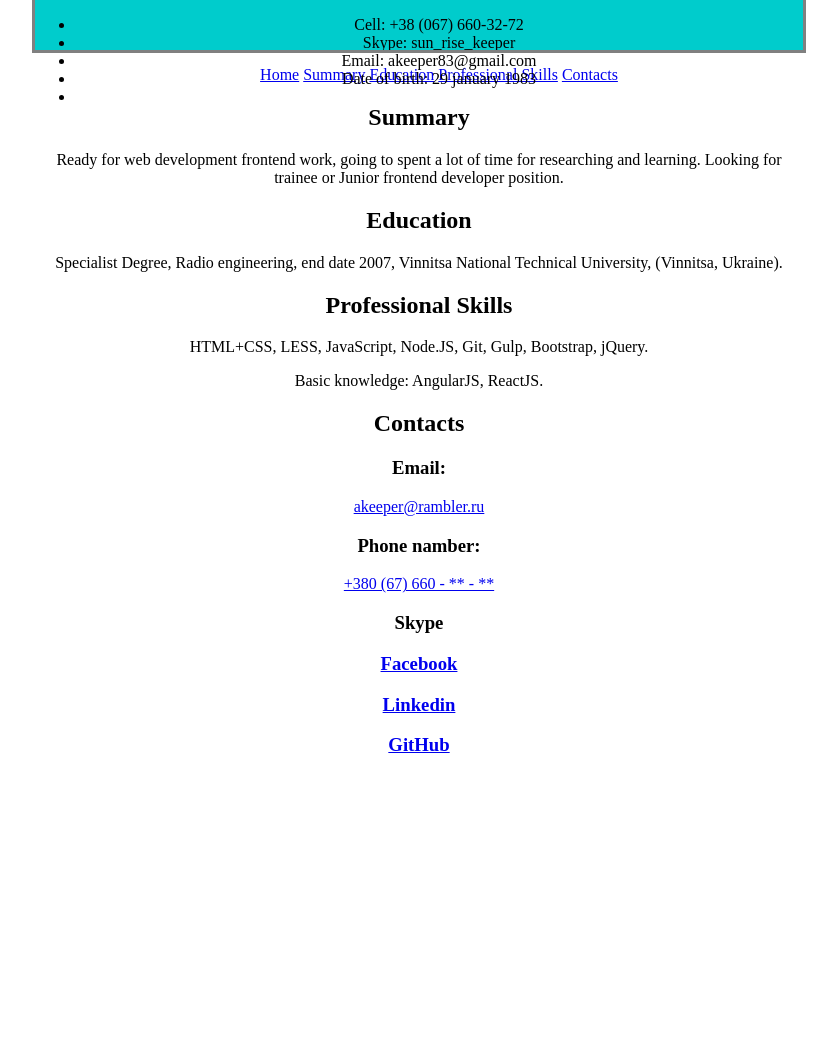
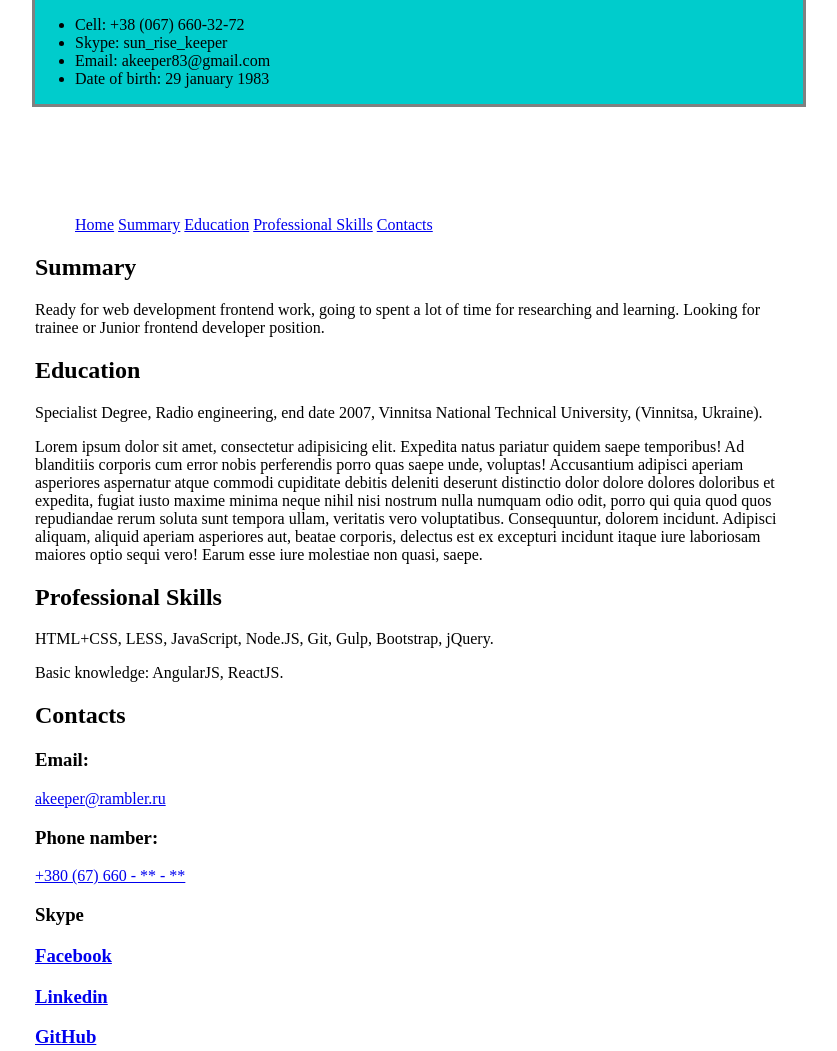
Before and after one commit to AKeeper/GIT_Test, a website: page src/index.html in a window 1280 px wide. Shown: the whole page, without its empty margins (221-1058 px from the left). Before the commit the page ends 800 px from the top, so only its background shows below. Drawn offline with nearby package versions, Linux system fonts and the light colour scheme; files that its build step writes are made by us from their sources.

```diff
--- a/src/index.html
+++ b/src/index.html
@@ -6,6 +6,7 @@
 
 </head>
 <body>
+<div class="main-page-wraper">
     <header>
         <div class="header-console">
             <div class="nav-contacts">
@@ -14,13 +15,7 @@
                     <li>Skype:  sun_rise_keeper</li>
                     <li>Email: akeeper83@gmail.com</li>
                     <li>Date of birth: 29 january 1983</li>
-            <li></li>
                 </ul>
-
-
-
-
-
             </div>
         </div>
         <nav class="header-navigation">
@@ -42,6 +37,7 @@
         <section id="education">
             <h2><b>Education</b></h2>
             <p>Specialist Degree, Radio engineering, end date 2007, Vinnitsa National Technical University, (Vinnitsa, Ukraine).</p>
+            <p>Lorem ipsum dolor sit amet, consectetur adipisicing elit. Expedita natus pariatur quidem saepe temporibus! Ad blanditiis corporis cum error nobis perferendis porro quas saepe unde, voluptas! Accusantium adipisci aperiam asperiores aspernatur atque commodi cupiditate debitis deleniti deserunt distinctio dolor dolore dolores doloribus et expedita, fugiat iusto maxime minima neque nihil nisi nostrum nulla numquam odio odit, porro qui quia quod quos repudiandae rerum soluta sunt tempora ullam, veritatis vero voluptatibus. Consequuntur, dolorem incidunt. Adipisci aliquam, aliquid aperiam asperiores aut, beatae corporis, delectus est ex excepturi incidunt itaque iure laboriosam maiores optio sequi vero! Earum esse iure molestiae non quasi, saepe.</p>
         </section>
         <section id="professional-skills">
             <h2><b>Professional Skills</b></h2>
@@ -81,6 +77,7 @@
         </section>
     </main>
     <footer></footer>
+</div>
 </body>
 </html>
 </html>
--- a/src/styles/main.less
+++ b/src/styles/main.less
@@ -5,10 +5,13 @@
   min-width: 60%;
   max-width: 60%;
   text-align: center;
+  .main-page-wraper {
+    text-align: left;
+  }
 }
 .header-console {
   outline: 3px solid grey;
-  height: 50px;
+  height: auto;
   background-color: @background_color_1;
   position: fixed;
   top: 0;
@@ -18,6 +21,6 @@
 .header-navigation-menu {
   li {
     display: inline-block;
-    margin-top: 50px;
+    margin-top: 200px;
   }
 }
```
Lines whose indentation alone changed are shown as unchanged.
